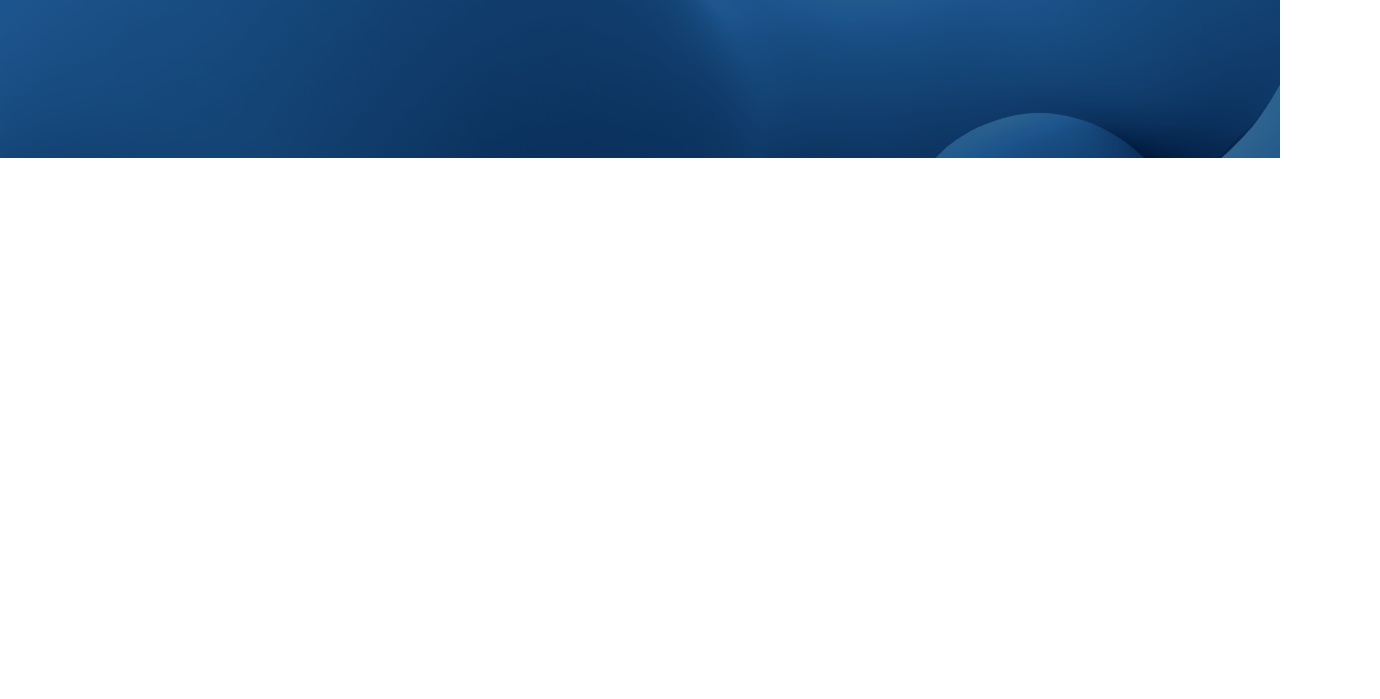
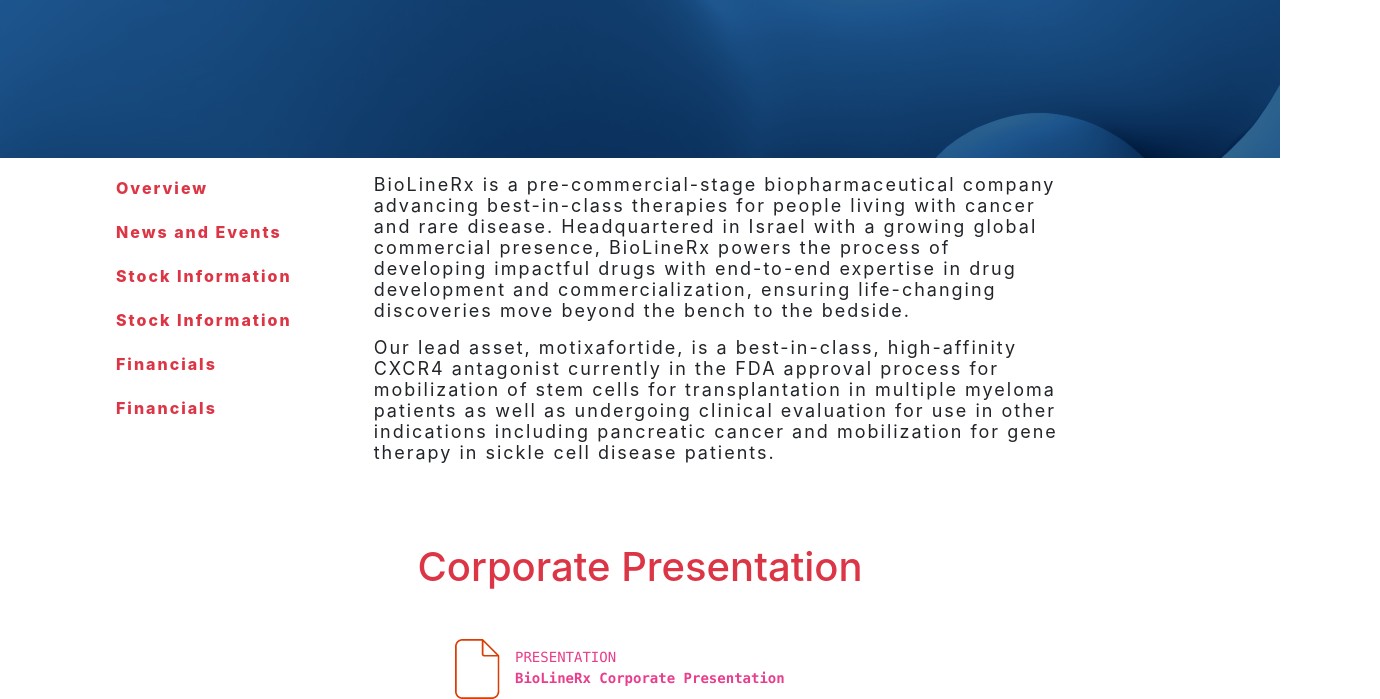
Before and after one commit to kilambuameet/first-project, a plain HTML site: page index.html in a window 1280 px wide. Shown: the part 296-995 px from the top of the page, 1380 px wide, since content can reach past the window. Before the commit the page ends 800 px from the top, so only its background shows below. Drawn offline with nearby package versions, Linux system fonts and the light colour scheme.

Commit message:
added navbar and content

```diff
--- a/index.html
+++ b/index.html
@@ -25,8 +25,61 @@
                 </div>
             </div>
         </div>
-        <div class="col-md-4 text">
+
+        <div class="col-md-2 text">
             <h1 class="text-white font-weight-bolder ">Investors</h1>
+        </div>
+    </div>
+    <div class="container-fluid nav">
+        <div class="row">
+            <div class="col-md-3">
+                <nav class="navbar">
+                    <ul class="navbar-nav">
+                        <li class="nav-item">
+                            <a href="#" class="nav-link active text-danger">Overview</a>
+                        </li>
+                        <li class="nav-item">
+                            <a href="#" class="nav-link text-danger">News and Events</a>
+                        </li>
+                        <li class="nav-item">
+                            <a href="#" class="nav-link text-danger">Stock Information</a>
+                        </li>
+                        <li class="nav-item">
+                            <a href="#" class="nav-link text-danger">Stock Information</a>
+                        </li>
+                        <li class="nav-item">
+                            <a href="#" class="nav-link text-danger">Financials</a>
+                        </li>
+                        <li class="nav-item">
+                            <a href="#" class="nav-link text-danger">Financials</a>
+                        </li>
+                    </ul>
+                </nav>
+            </div>
+            <div class="col-md-8 paragraph">
+                <p>BioLineRx is a pre-commercial-stage biopharmaceutical company advancing best-in-class therapies for people living with cancer and rare disease. Headquartered in Israel with a growing global commercial presence, BioLineRx powers the process of developing impactful drugs with end-to-end expertise in drug development and commercialization, ensuring life-changing discoveries move beyond the bench to the bedside. </p>
+                    <p>Our lead asset, motixafortide, is a best-in-class, high-affinity CXCR4 antagonist currently in the FDA approval process for mobilization of stem cells for transplantation in multiple myeloma patients as well as undergoing clinical evaluation for use in other indications including pancreatic cancer and mobilization for gene therapy in sickle cell disease patients.</p>
+
+                </p>
+            </div>
+        </div>
+    </div>
+    <div class="container">
+        <h1 class="text-center display-5 text-danger m-5">
+            Corporate Presentation
+        </h1>
+        <div class="row offset-md-4">
+            <img src="images/icon-document.png" alt="" class="text-danger">
+            <!-- <div class="col-md-6 info">
+                <code>PRESENTATION</code>
+            </div>
+            <div class="col-md-6 info">
+                <code>PRESENTATION</code>
+            </div> -->
+            <div class="col d-flex flex-column mt-2">
+                <code>PRESENTATION</code>
+                <code class="font-weight-bolder">BioLineRx Corporate Presentation</code>
+            </div>
         </div>
     </div>
 </body>
--- a/sass/style.scss
+++ b/sass/style.scss
@@ -22,8 +22,26 @@
 
 .text{
     h1{
-        margin-left: 140px;
+        margin-left: 100px;
         margin-top: 15%;
         font-size: 60px;
     }
 }
+
+.nav{
+    margin-left: 100px;
+}
+.navbar-nav{
+    font-size: 16px;
+    font-weight: 800;
+    line-height: 28px;
+    letter-spacing: 2px;
+
+}
+.paragraph{
+    width: 853px;
+    padding:1rem;
+    font-size: 18px;
+    line-height: 21px;
+    letter-spacing: 2px;
+}
```
Also changed, not shown: images/icon-document.png (added), sass/style.css, 1 other file.
